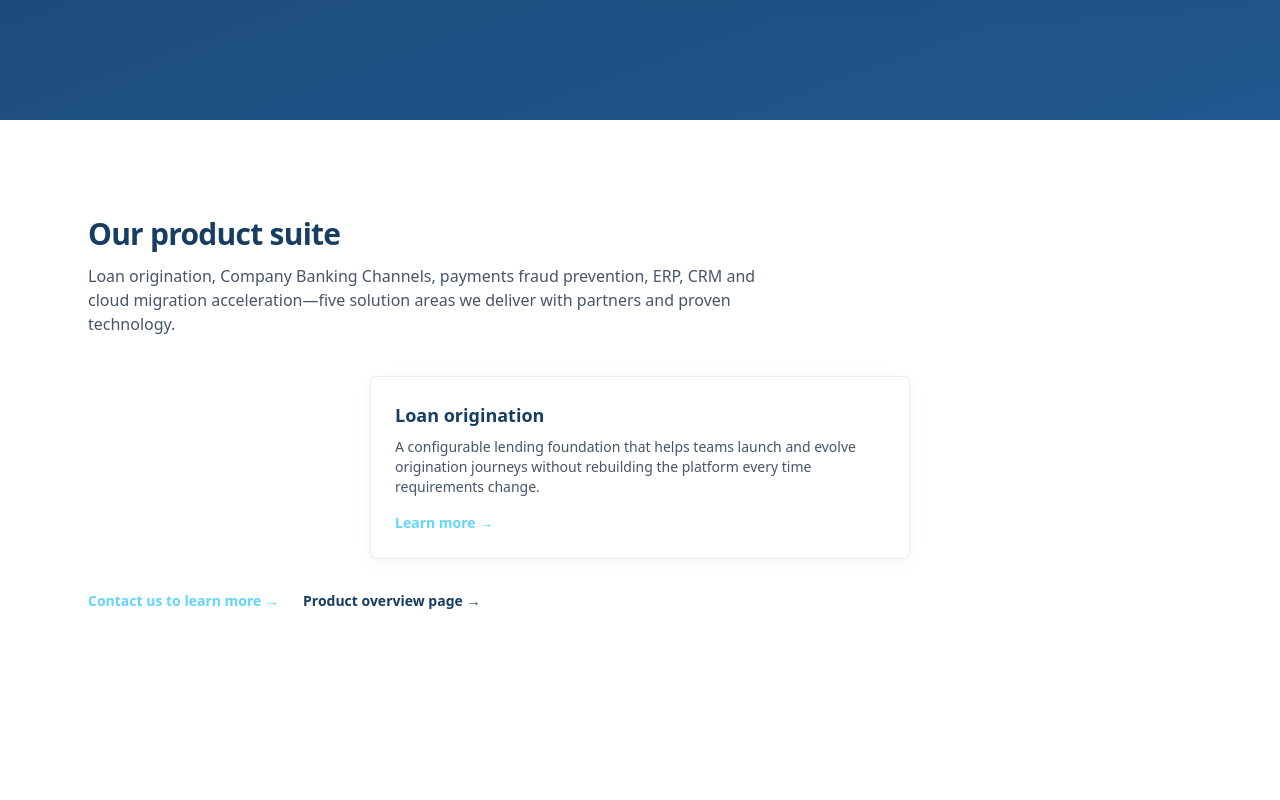
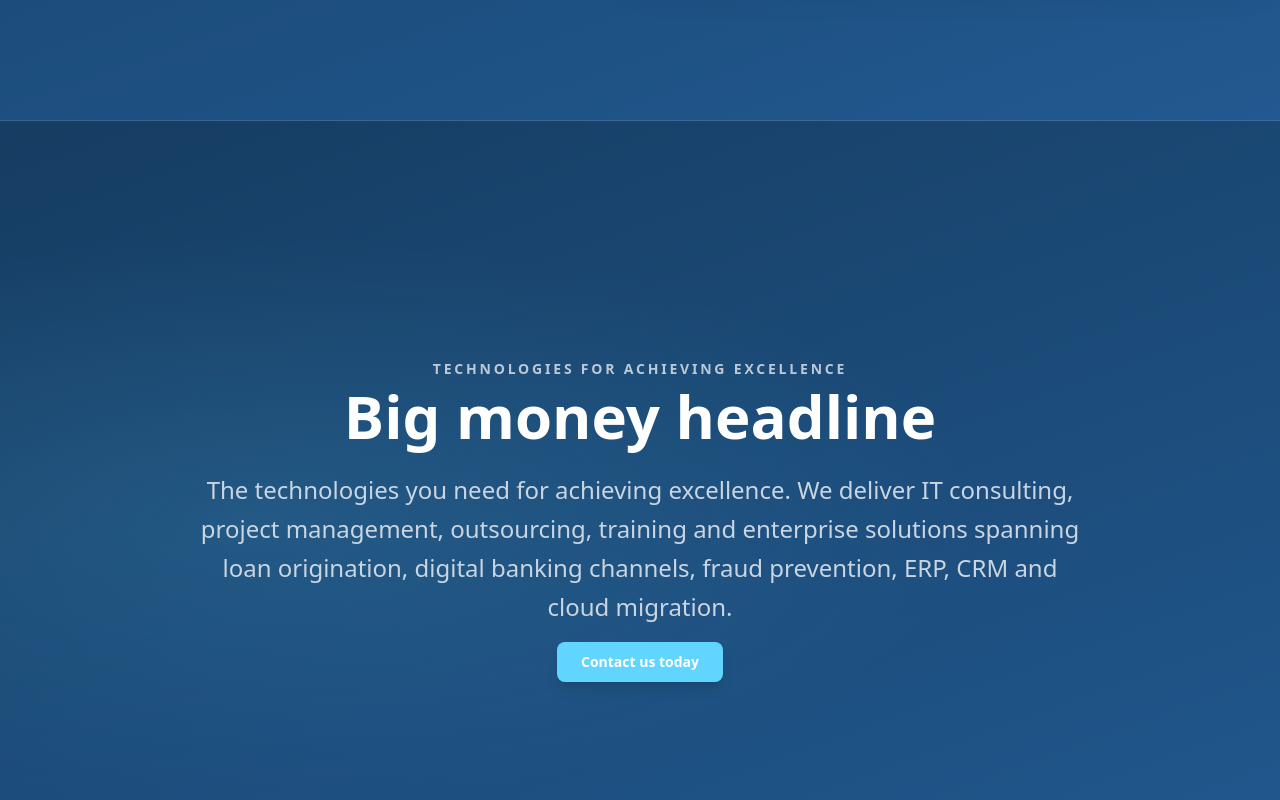
Before and after one commit to DavidMajomi/company-site, a Next.js app in the folder company/: page / in a window 1280 px wide. Shown: the part 680-1480 px from the top of the page. Built offline with nearby package versions, Linux system fonts and the light colour scheme.

Commit message:
Feat: Introduce new Hero components with side image and centered layout, enhance hero gradient styling

```diff
--- /dev/null
+++ b/company/app/components/HeroCentered.tsx
@@ -0,0 +1,9 @@
+import { HeroTextBlock } from "./HeroTextBlock";
+
+export function HeroCentered() {
+  return (
+    <div className="mx-auto flex w-full max-w-4xl flex-col items-center">
+      <HeroTextBlock align="center" className="w-full" />
+    </div>
+  );
+}
--- /dev/null
+++ b/company/app/components/HeroTextBlock.tsx
@@ -0,0 +1,32 @@
+import { contactNav } from "../data/navigation";
+import { site } from "../site";
+import { Button } from "../shared/Button";
+
+type HeroTextBlockProps = {
+  align?: "left" | "center";
+  className?: string;
+};
+
+export function HeroTextBlock({ align = "left", className = "" }: HeroTextBlockProps) {
+  const isCentered = align === "center";
+  return (
+    <div
+      className={`${isCentered ? "text-center" : "text-left"} ${className}`.trim()}
+    >
+      <p className="text-sm font-semibold uppercase tracking-[0.2em] text-white/70">
+        {site.tagline}
+      </p>
+      <h1 className="text-4xl font-bold leading-tight text-white md:text-6xl">
+        {site.heroHeadline}
+      </h1>
+      <p className="pt-4 text-2xl leading-relaxed text-slate-300">
+        {site.heroLead}
+      </p>
+      <div
+        className={`flex flex-wrap gap-4 pt-4 ${isCentered ? "justify-center" : "justify-start"}`}
+      >
+        <Button href={contactNav.href}>Contact us today</Button>
+      </div>
+    </div>
+  );
+}
--- a/company/app/components/Hero.tsx
+++ b/company/app/components/HeroWithSideImage.tsx
@@ -2,9 +2,7 @@
 
 import { motion } from "framer-motion";
 import Image from "next/image";
-import { contactNav } from "../data/navigation";
-import { site } from "../site";
-import { Button } from "../shared/Button";
+import { HeroTextBlock } from "./HeroTextBlock";
 
 /** Percent-based y scales with logo size; animates only once the logo is fully on screen. */
 const logoVariants = {
@@ -26,23 +24,10 @@ const logoTransition = {
   ease: [0.22, 1, 0.36, 1] as const,
 };
 
-export function Hero() {
+export function HeroWithSideImage() {
   return (
     <div className="flex flex-col items-center gap-12 lg:flex-row lg:items-center lg:justify-between lg:gap-10">
-      <div>
-        <p className="text-sm font-semibold uppercase tracking-[0.2em] text-white/70">
-          {site.tagline}
-        </p>
-        <h1 className="text-4xl font-bold leading-tight text-white md:text-6xl">
-          {site.heroHeadline}
-        </h1>
-        <p className="text-2xl leading-relaxed text-slate-300 pt-4">
-          {site.heroLead}
-        </p>
-        <div className="flex flex-wrap gap-4 pt-4">
-          <Button href={contactNav.href}>Contact us today</Button>
-        </div>
-      </div>
+      <HeroTextBlock align="left" className="w-full min-w-0" />
       <motion.div
         className="shrink-0 lg:pl-4"
         variants={logoVariants}
--- a/company/app/globals.css
+++ b/company/app/globals.css
@@ -13,6 +13,10 @@ html {
   html {
     scroll-behavior: auto;
   }
+
+  .hero-gradient {
+    background-attachment: scroll, scroll;
+  }
 }
 
 body {
@@ -22,10 +26,12 @@ body {
   color: var(--color-text);
 }
 
+/* Viewport-fixed paint so tall sections do not stretch gradient stops. */
 .hero-gradient {
   background:
     radial-gradient(ellipse at 20% 50%, rgba(98, 213, 255, 0.12), transparent 50%),
     linear-gradient(160deg, #163d62 0%, #215990 100%);
+  background-attachment: fixed, fixed;
 }
 
 .cta-gradient {
--- a/company/app/page.tsx
+++ b/company/app/page.tsx
@@ -1,4 +1,5 @@
-import { Hero } from "./components/Hero";
+import { HeroCentered } from "./components/HeroCentered";
+import { HeroWithSideImage } from "./components/HeroWithSideImage";
 import { ProductsSection } from "./components/ProductsSection";
 import { ClientsSection } from "./components/ClientsSection";
 import { CtaSection } from "./components/CtaSection";
@@ -15,7 +16,16 @@ export default function Home() {
         aria-label="Hero"
       >
         <div className="mx-auto w-full px-8 py-24 md:py-32">
-          <Hero />
+          <HeroWithSideImage />
+        </div>
+      </section>
+
+      <section
+        className="hero-gradient flex min-h-screen scroll-mt-28 items-center border-t border-(--color-border-light)"
+        aria-label="Hero (centered)"
+      >
+        <div className="mx-auto w-full px-8 py-24 md:py-32">
+          <HeroCentered />
         </div>
       </section>
 
```
